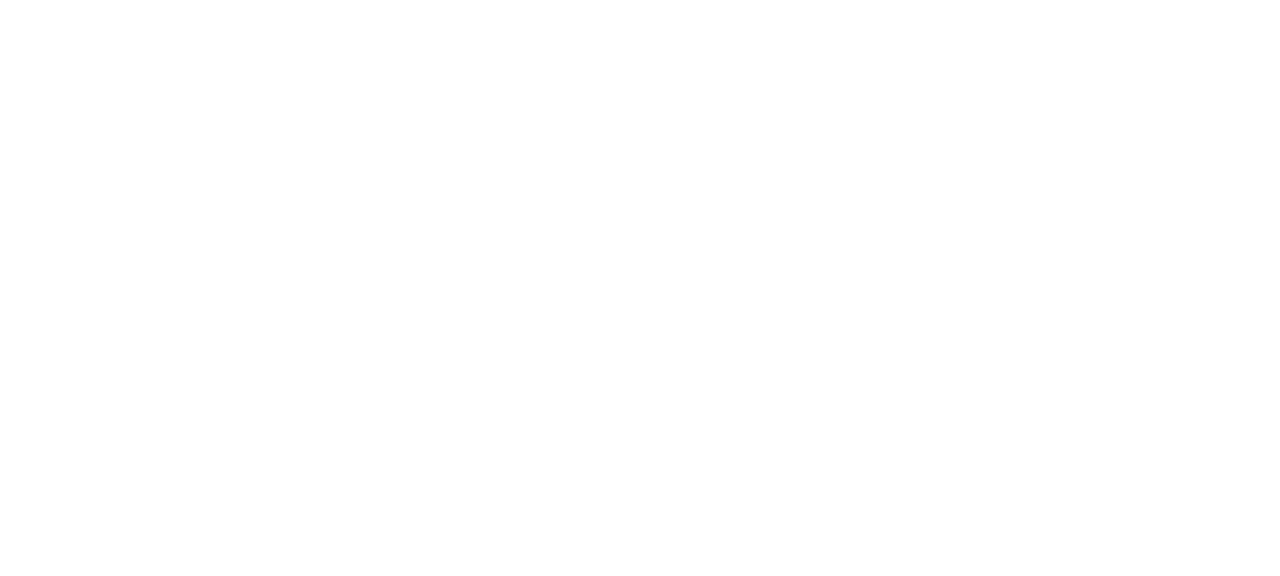
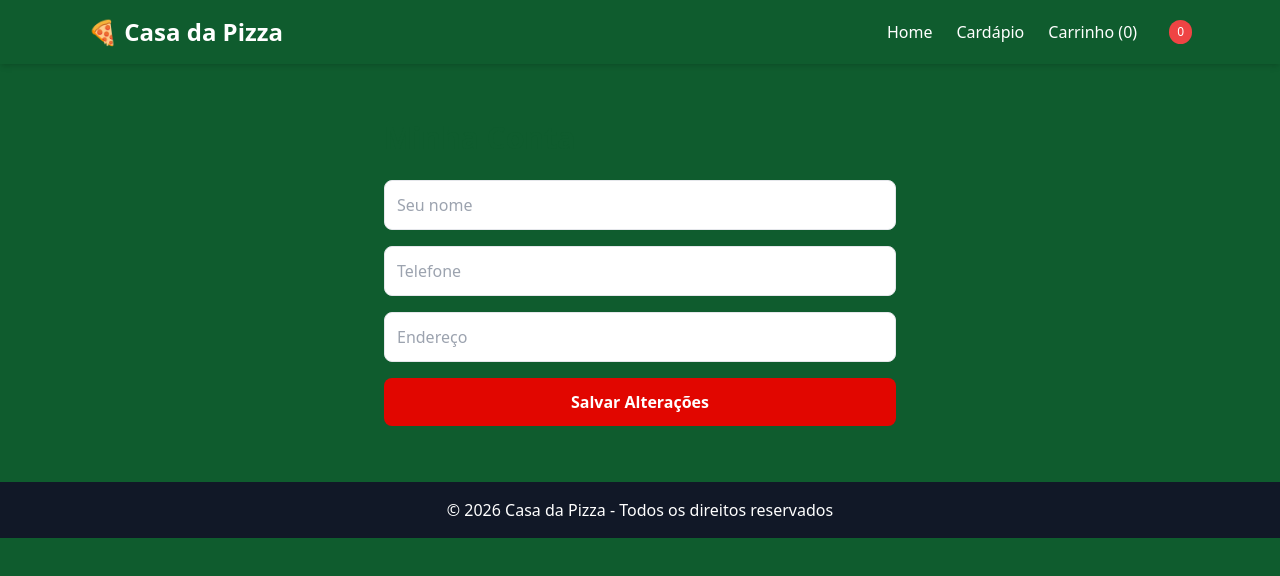
Before and after one commit to kelvin-dev23/pjt-pizzaria, a React (Vite) app: page /conta in a window 1280 px wide. Before the commit this address had no page. Shown: the top 576 px of the page. Built offline with nearby package versions, Linux system fonts and the light colour scheme; sample sign-in values are in the browser's storage.

Commit message:
feat(account): adiciona página Minha Conta com edição de perfil

```diff
--- a/src/App.tsx
+++ b/src/App.tsx
@@ -9,6 +9,7 @@
 import Login from "./pages/Login";
 import Cadastro from "./pages/Cadastro";
 import PizzaDetalhe from "./pages/PizzaDetalhe";
+import { MinhaConta } from "./pages/MinhaConta";
 <>
   <Header />
   <Routes>...</Routes>
@@ -25,6 +26,7 @@
         <Route path="/login" element={<Login />} />
         <Route path="/cadastro" element={<Cadastro />} />
         <Route path="/pizza/:id" element={<PizzaDetalhe />} />
+        <Route path="/conta" element={<MinhaConta />} />
       </Route>
     </Routes>
   );
--- /dev/null
+++ b/src/pages/MinhaConta.tsx
@@ -0,0 +1,82 @@
+import { useEffect, useState } from "react";
+import { useNavigate } from "react-router-dom";
+
+export function MinhaConta() {
+  const navigate = useNavigate();
+
+  const [nome, setNome] = useState("");
+  const [telefone, setTelefone] = useState("");
+  const [endereco, setEndereco] = useState("");
+
+  // 🔒 Proteção de rota
+  useEffect(() => {
+    const authUser = localStorage.getItem("authUser");
+    if (!authUser) {
+      navigate("/login");
+    }
+  }, [navigate]);
+
+  // 📦 Carregar dados salvos
+  useEffect(() => {
+    const savedProfile = localStorage.getItem("userProfile");
+
+    if (savedProfile) {
+      const profile = JSON.parse(savedProfile);
+      setNome(profile.nome || "");
+      setTelefone(profile.telefone || "");
+      setEndereco(profile.endereco || "");
+    }
+  }, []);
+
+  function salvarDados() {
+    const profile = {
+      nome,
+      telefone,
+      endereco,
+    };
+
+    localStorage.setItem("userProfile", JSON.stringify(profile));
+    alert("Dados atualizados com sucesso!");
+  }
+
+  return (
+    <div className="p-8 max-w-xl mx-auto">
+      <h1 className="text-3xl font-bold mb-6 text-primary">
+        Minha Conta
+      </h1>
+
+      <div className="space-y-4">
+        <input
+          type="text"
+          placeholder="Seu nome"
+          value={nome}
+          onChange={(e) => setNome(e.target.value)}
+          className="w-full border p-3 rounded-lg"
+        />
+
+        <input
+          type="text"
+          placeholder="Telefone"
+          value={telefone}
+          onChange={(e) => setTelefone(e.target.value)}
+          className="w-full border p-3 rounded-lg"
+        />
+
+        <input
+          type="text"
+          placeholder="Endereço"
+          value={endereco}
+          onChange={(e) => setEndereco(e.target.value)}
+          className="w-full border p-3 rounded-lg"
+        />
+
+        <button
+          onClick={salvarDados}
+          className="w-full bg-secondary text-light py-3 rounded-lg font-bold hover:opacity-90 transition"
+        >
+          Salvar Alterações
+        </button>
+      </div>
+    </div>
+  );
+}
```
